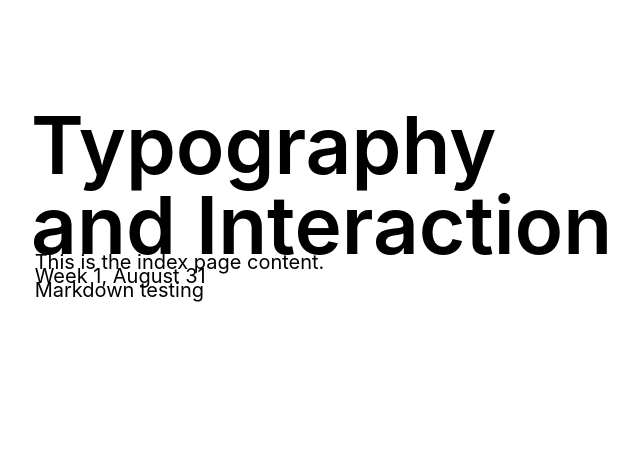
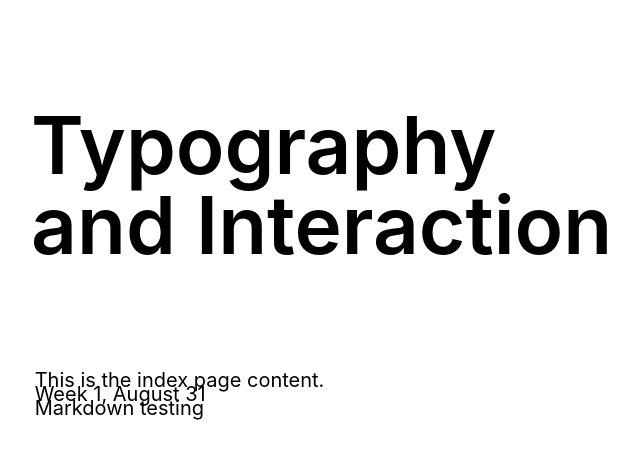
Before and after one commit to core-interaction/core-interaction.github.io, a Jekyll site: the page built from index.md, in a window 1280 px wide. Shown: the top 459 px of the page, without its empty margins (162-802 px from the left). Built offline with Jekyll 4.4.1, drawn with Linux system fonts in a browser that asks for light colours.

Commit message:
Move `h1` out of `main`.

```diff
--- a/_layouts/index.html
+++ b/_layouts/index.html
@@ -4,8 +4,10 @@ layout: default
 
 
 
+<header>
+	<h1>{{ page.title }}</h1>
+</header>
 <main>
-	<h1>{{ page.title }}</h1>
 	{{ content }}
 	<ul>
 		{% include sorted_weeks.html %}
--- a/_layouts/topic.html
+++ b/_layouts/topic.html
@@ -4,7 +4,9 @@ layout: default
 
 
 
+<header>
+	<h1>{{ page.title }}</h1>
+</header>
 <main>
-	<h1>{{ page.title }}</h1>
 	{{ content }}
 </main>
--- a/_layouts/week.html
+++ b/_layouts/week.html
@@ -3,9 +3,10 @@ layout: default
 ---
 
 
-
+<header>
+	<h1>{{ page.name | week_number }}</h1>
+</header>
 <main>
-	<h1>{{ page.name | week_number }}</h1>
 	<p>{% include auto_date.html %}</p>
 	{{ content }}
 </main>
--- a/assets/styles/common.scss
+++ b/assets/styles/common.scss
@@ -76,4 +76,10 @@ body {
 	h1 { --typography--size: var(--typography--size--h1); }
 	h2 { --typography--size: var(--typography--size--h2); }
 	h3 { --typography--size: var(--typography--size--h3); }
+
+
+
+	> main {
+		margin-top: calc(var(--margin--vertical) * 4);
+	}
 }
```
